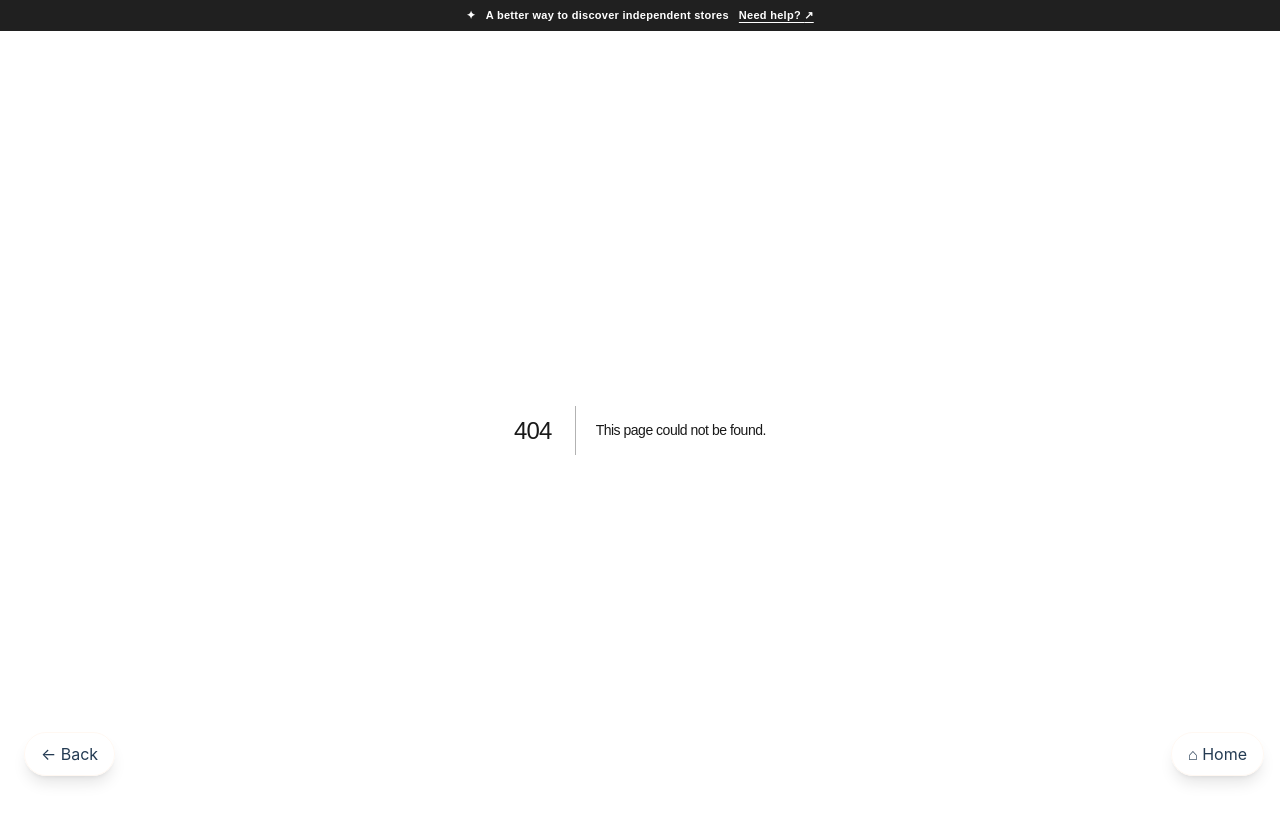
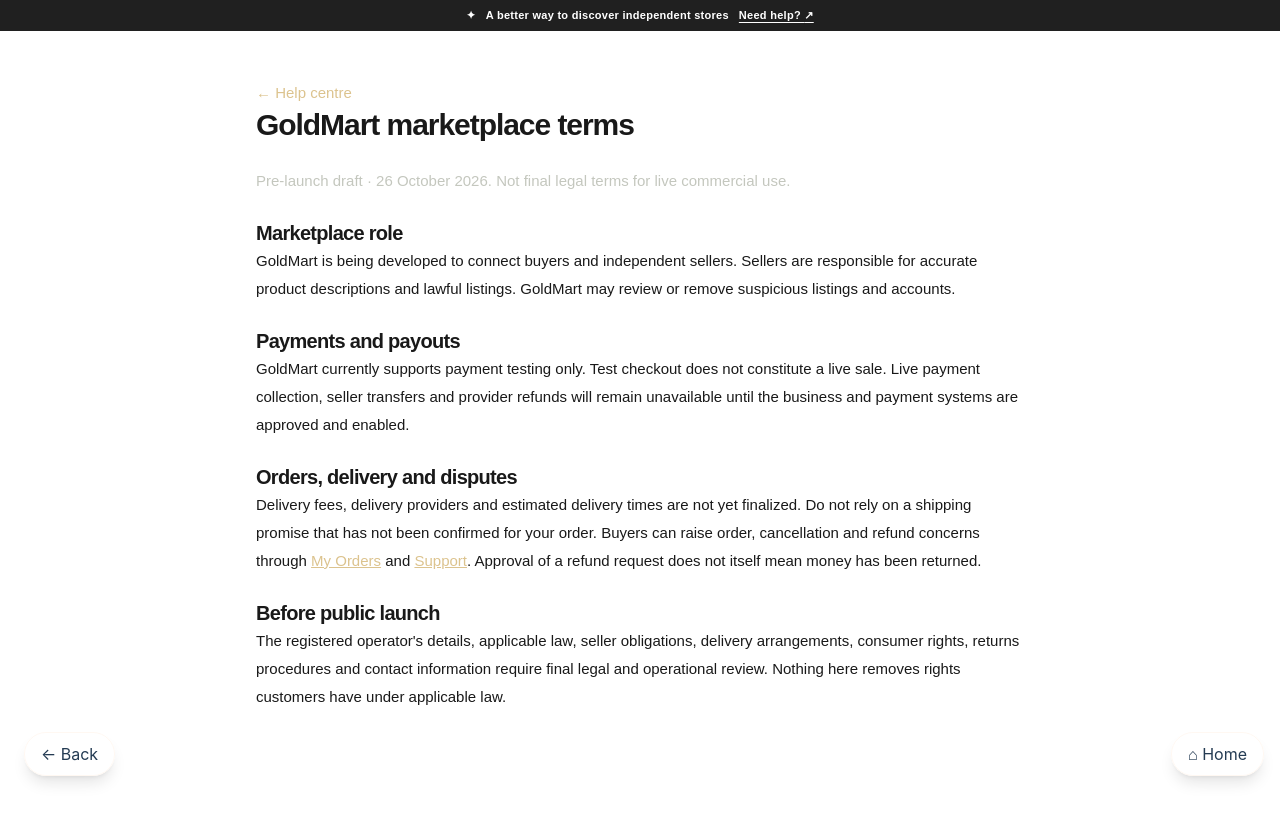
Before and after one commit to oscar1-max/Gold-mart-Ybsr, a Next.js app: page /terms in a window 1280 px wide. Before the commit this address had no page. Shown: the top 822 px of the page. Built offline with nearby package versions, Linux system fonts and the light colour scheme.

Commit message:
Add pre-launch terms information page

```diff
--- /dev/null
+++ b/app/terms/page.tsx
@@ -0,0 +1,14 @@
+import Link from "next/link";
+import type { Metadata } from "next";
+export const metadata: Metadata = { title: "Marketplace terms | GoldMart" };
+export default function TermsPage() {
+  return <main className="min-h-screen bg-[#111514] px-5 py-12 text-[#F5F3EC]"><article className="mx-auto max-w-3xl space-y-6 leading-7">
+    <Link href="/help" className="text-[#DCC38E]">← Help centre</Link>
+    <h1 className="text-3xl font-bold">GoldMart marketplace terms</h1>
+    <p className="text-[#C4C7BE]">Pre-launch draft · 26 October 2026. Not final legal terms for live commercial use.</p>
+    <section><h2 className="text-xl font-semibold">Marketplace role</h2><p>GoldMart is being developed to connect buyers and independent sellers. Sellers are responsible for accurate product descriptions and lawful listings. GoldMart may review or remove suspicious listings and accounts.</p></section>
+    <section><h2 className="text-xl font-semibold">Payments and payouts</h2><p>GoldMart currently supports payment testing only. Test checkout does not constitute a live sale. Live payment collection, seller transfers and provider refunds will remain unavailable until the business and payment systems are approved and enabled.</p></section>
+    <section><h2 className="text-xl font-semibold">Orders, delivery and disputes</h2><p>Delivery fees, delivery providers and estimated delivery times are not yet finalized. Do not rely on a shipping promise that has not been confirmed for your order. Buyers can raise order, cancellation and refund concerns through <Link href="/orders" className="text-[#DCC38E] underline">My Orders</Link> and <Link href="/support" className="text-[#DCC38E] underline">Support</Link>. Approval of a refund request does not itself mean money has been returned.</p></section>
+    <section><h2 className="text-xl font-semibold">Before public launch</h2><p>The registered operator's details, applicable law, seller obligations, delivery arrangements, consumer rights, returns procedures and contact information require final legal and operational review. Nothing here removes rights customers have under applicable law.</p></section>
+  </article></main>;
+}
```
